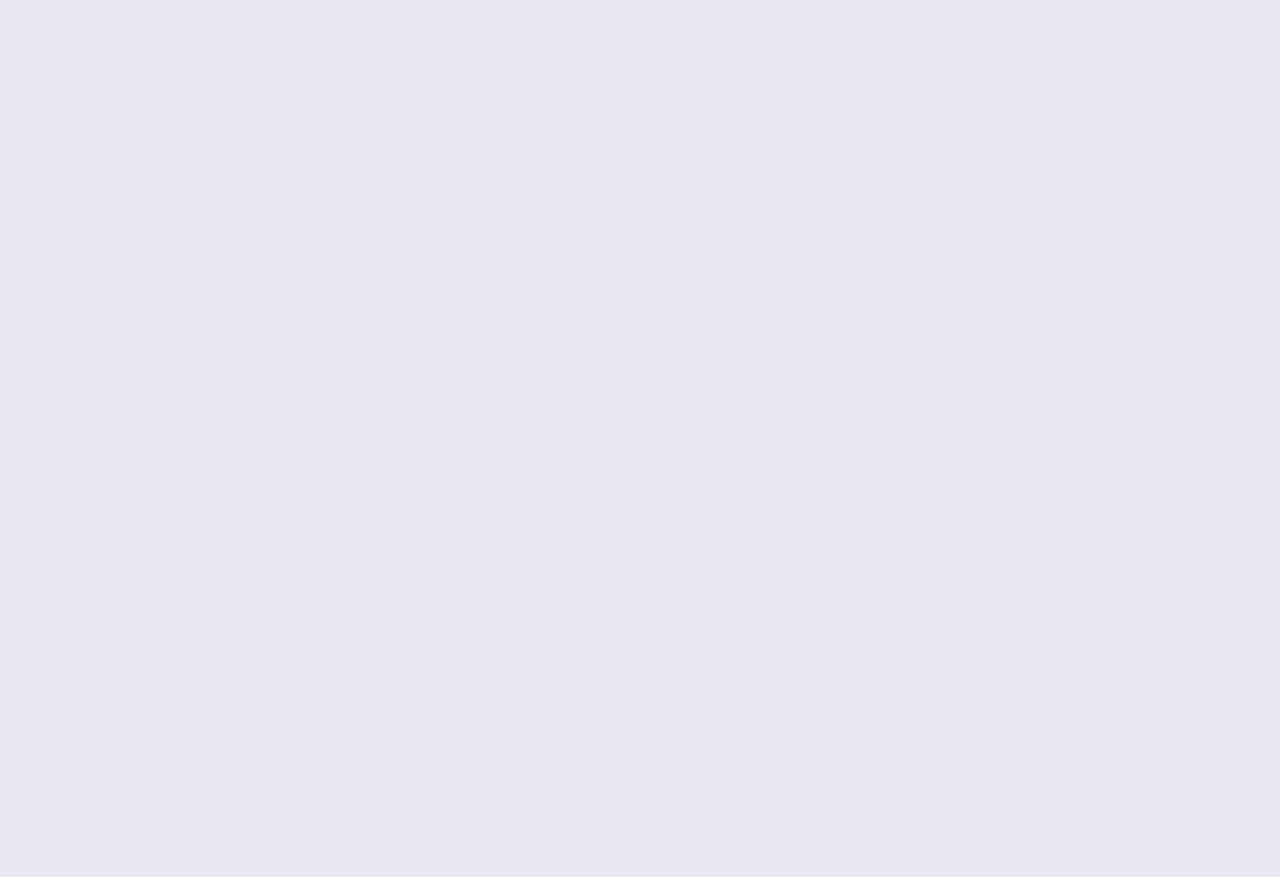
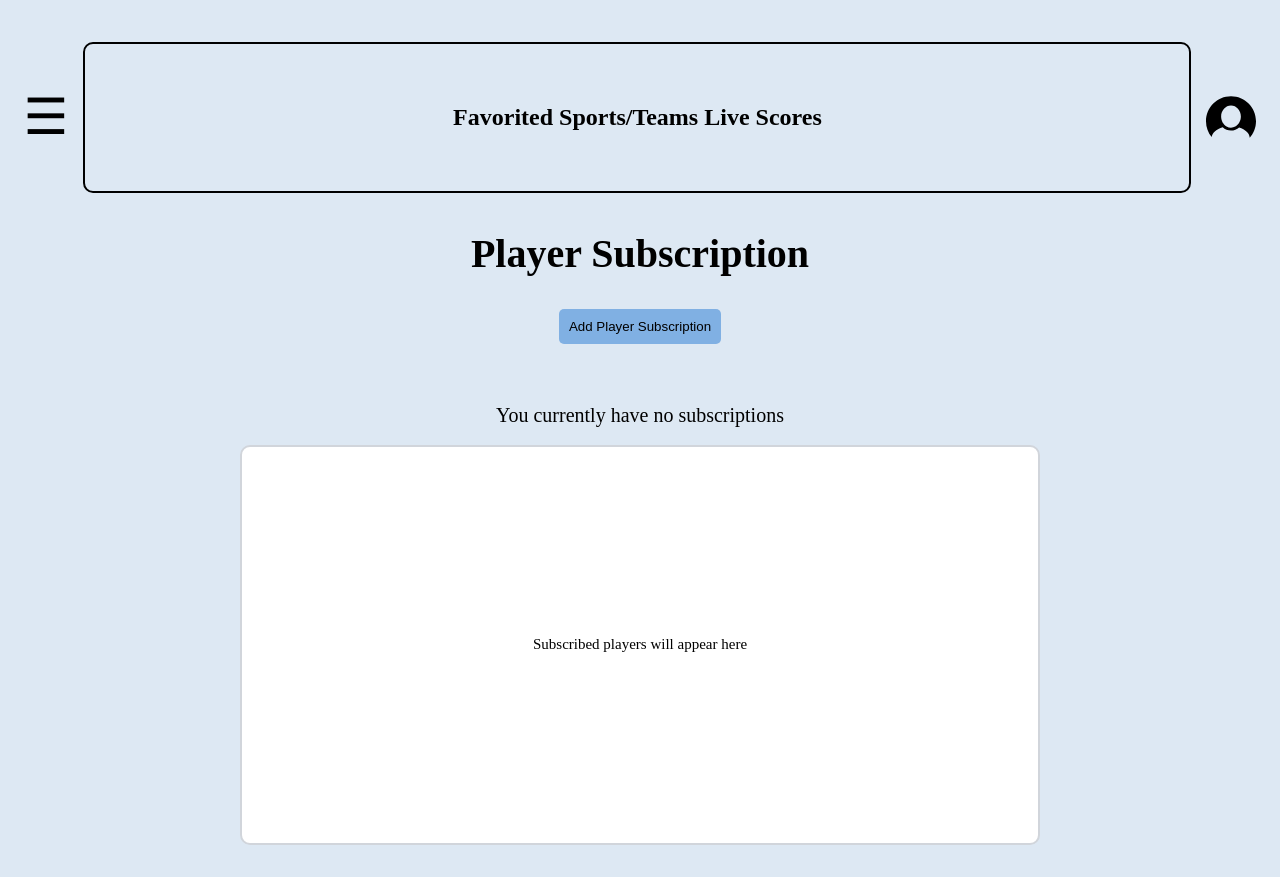
Before and after one commit to joelroyST/meta-capstone, a React (Vite) app in the folder frontend/: page /player-subscriptions in a window 1280 px wide. Before the commit this address had no page. Before the commit the page ends 800 px from the top, so only its background shows below. Built offline with nearby package versions, Linux system fonts and the light colour scheme.

Commit message:
This creates the frontend page and form where user's subscriptions will be held

```diff
--- a/frontend/src/App.jsx
+++ b/frontend/src/App.jsx
@@ -8,6 +8,7 @@ import LeaguePage from "./pages/LeaguePage";
 import FantasyRoster from "./pages/FantasyRoster";
 import PlayerMarketplace from "./pages/PlayerMarketplace";
 import TradePage from "./pages/TradePage";
+import PlayerSubscriptions from "./pages/PlayerSubscriptions";
 
 function App() {
   const [user, setUser] = useState(null);
@@ -62,6 +63,10 @@ function App() {
           element={<FantasyBasketball user={user} setUser={setUser} handleLogout={handleLogout} />}
         />
         <Route
+          path="/player-subscriptions"
+          element={<PlayerSubscriptions user={user} setUser={setUser} handleLogout={handleLogout} />}
+        />
+        <Route
           path="/league/:userId/:leagueId"
           element={<LeaguePage user={user} setUser={setUser} handleLogout={handleLogout} />}
         />
--- a/frontend/src/components/AccountModal.jsx
+++ b/frontend/src/components/AccountModal.jsx
@@ -32,8 +32,8 @@ const AccountModal = ({ setOpenModal, user, handleLogout }) => {
           </button>
         </div>
         <div className="modal-body">
-          <button onClick={handleLogin}>Login</button>
-          <button onClick={handleAccountLogout}>Logout</button>
+          {!user && <button onClick={handleLogin}>Login</button>}
+          {user && <button onClick={handleAccountLogout}>Logout</button>}
           <button>Settings</button>
         </div>
         <div className="profile-section">
--- /dev/null
+++ b/frontend/src/components/AddSubscriptionModal.css
@@ -0,0 +1,89 @@
+.modal-overlay {
+    position: fixed;
+    top: 0;
+    left: 0;
+    bottom: 0;
+    right: 0;
+    height: 100vh;
+    width: 100vw;
+    background: rgba(0,0,0,0.4);
+    display: flex;
+    justify-content: center;
+    align-items: center;
+    z-index: 1000;
+}
+
+.modal-content {
+    background: rgb(255, 255, 255);
+    padding: 32px;
+    border-radius: 12px;
+    width: 90%;
+    max-width: 400px;
+    box-shadow: 0 4px 12px rgba(0,0,0,0.2);
+    display: flex;
+    flex-direction: column;
+    gap: 12px;
+}
+
+.modal-content h2 {
+    margin: 0;
+    text-align: center;
+}
+
+label {
+    font-weight: bold;
+    margin-top: 5px;
+}
+
+.search-input,
+select {
+    padding: 10px;
+    border: 1px solid black;
+    border-radius: 5px;
+    font-size: 16px;
+    text-align: center;
+}
+
+label {
+    text-align: center;
+}
+
+.player-list-container {
+    display: flex;
+    flex-direction: column;
+    align-items: center;
+    gap: 5px;
+    height: 200px;
+    overflow-y: auto;
+    border: 1px solid black;
+    border-radius: 5px;
+    padding: 5px;
+    background: rgb(249, 250, 251);
+}
+
+.player-card {
+    padding: 5px 8px;
+    background: white;
+    border: 1px solid black;
+    border-radius: 5px;
+    cursor: pointer;
+    width: 85%;
+    height: 30px;
+    transition: background-color 0.2s;
+}
+
+.player-card:hover {
+    background-color: rgb(249, 250, 251);
+}
+
+.player-card.selected {
+    background-color: rgb(162, 194, 242);
+}
+
+.add-player-subscription-button {
+    padding: 10px;
+    border: none;
+    border-radius: 5px;
+    cursor: pointer;
+    background: rgb(128, 176, 227);
+}
--- /dev/null
+++ b/frontend/src/components/AddSubscriptionModal.jsx
@@ -0,0 +1,99 @@
+import React, { useState, useEffect } from "react";
+import "./AddSubscriptionModal.css";
+
+const AddSubscriptionModal = ({setOpenAddSubscriptionModal}) => {
+  const [openModal, setOpenModal] = useState(false);
+  const [players, setPlayers] = useState([]);
+  const [filteredPlayers, setFilteredPlayers] = useState([]);
+  const [selectedPlayer, setSelectedPlayer] = useState(null);
+  const [subscriptionLength, setSubscriptionLength] = useState(1)
+  const [summaryFrequency, setSummaryFrequency] = useState(1);
+
+  useEffect(() => {
+    const fetchAllPlayers = async () => {
+      try {
+        const res = await fetch("http://localhost:5000/api/refPlayers");
+        if (!res.ok) {
+          console.error(
+            "There is an error in fetching players PlayerMarketplace.jsx"
+          );
+        }
+        const data = await res.json();
+        setPlayers(data);
+        setFilteredPlayers(data);
+      } catch (error) {
+        console.error("Error trying to fetch players in marketplace: ", error);
+      }
+    };
+    fetchAllPlayers();
+  }, []);
+
+  const searchPlayerByName = (event) => {
+    const filtered = players.filter((player) => {
+      return `${player.metadata.firstname} ${player.metadata.lastname}`
+        .toLowerCase()
+        .includes(event.target.value.toLowerCase());
+    });
+    setFilteredPlayers(filtered);
+    setSelectedPlayer(null);
+  };
+
+  const handlePlayerClick = (player) => {
+    if (selectedPlayer && selectedPlayer.id === player.id) {
+        setSelectedPlayer(null)
+    } else {
+        setSelectedPlayer(player)
+    }
+  }
+
+  const handleSubmit = (event) => {
+    event.preventDefault();
+    setOpenAddSubscriptionModal(false);
+  };
+
+  return (
+    <div className="modal-overlay" onClick={() => setOpenAddSubscriptionModal(false)}>
+      <div className="modal-content" onClick={(event) => event.stopPropagation()}>
+        <h2>Create a New Player Subscription!</h2>
+        <label>What player would you like to subscribe to?</label>
+        <input
+          type="text"
+          className="search-input"
+          placeholder="Search player by name..."
+          onChange={searchPlayerByName}
+        />
+        <div className="player-list-container">
+          {(selectedPlayer ? [selectedPlayer] : filteredPlayers).map((player) => (
+            <div
+              key={player.id}
+              className={`player-card ${selectedPlayer && selectedPlayer.id === player.id ? "selected" : ""}`}
+              onClick={() => handlePlayerClick(player)}
+                >
+              {player.metadata.firstname} {player.metadata.lastname}
+            </div>
+          ))}
+        </div>
+
+        <label>How long will your subscription be for? (weeks)</label>
+        <input
+          type="number"
+          min="1"
+          value={subscriptionLength}
+          onChange={(event) =>
+            setSubscriptionLength(Number(event.target.value))
+          }></input>
+
+        <label>How frequent do you want your subscription summaries?</label>
+        <select value={summaryFrequency} onChange={(event) => setSummaryFrequency(Number(event.target.value))}>
+            <option value={1}>Every 1 Week</option>
+            <option value={2}>Every 2 Weeks</option>
+            <option value={3}>Every 4 Weeks</option>
+        </select>
+        <button className="add-player-subscription-button" onClick={handleSubmit}>Confirm Subscription</button>
+        <button className="add-player-subscription-button" onClick={() => setOpenAddSubscriptionModal(false)}>Cancel</button>
+      </div>
+    </div>
+  );
+};
+
+export default AddSubscriptionModal;
--- a/frontend/src/components/ProposeTradeModal.jsx
+++ b/frontend/src/components/ProposeTradeModal.jsx
@@ -163,12 +163,6 @@ const ProposeTradeModal = ({ user, open, onClose, leagueId }) => {
       setQuestionindex((prev) => prev - 1);
     }
   };
-
-  // const handleSubmit = () => {
-  //   if (questionIndex === 1 && !validateTradeLegs()) return;
-  //   console.log("Trade proposal submitted with legs:", tradeLegs);
-  //   handleClose();
-  // };
 
   const handleSubmit = async () => {
   if (!validateTradeLegs()) return;
--- a/frontend/src/components/SideBarModal.css
+++ b/frontend/src/components/SideBarModal.css
@@ -30,11 +30,24 @@
     flex-direction: column;
     text-align: center;
     margin-top: 50px;
+    cursor: pointer;
+    border: 1px solid black;
+    padding: 8px 5px;
+}
 
+.sidebar-title2 {
+    display: flex;
+    flex-direction: column;
+    text-align: center;
+    cursor: pointer;
+    border: 1px solid black;
+    padding: 8px 5px;
 }
 
 .sidebar-title {
     display: flex;
     flex-direction: column;
     text-align: center;
+    border: 1px solid black;
+    padding: 8px 5px;
 }
--- a/frontend/src/components/SideBarModal.jsx
+++ b/frontend/src/components/SideBarModal.jsx
@@ -21,11 +21,17 @@ function SidebarModal({setOpenSidebar}) {
         setOpenSidebar(false);
     }
 
+    const handleNavigatePlayerSubscriptions = () => {
+        navigate('/player-subscriptions');
+        setOpenSidebar(false);
+    }
+
   return (
     <div className='sidebar-modal-overlay' onClick={handleClose}>
         <div className='sidebar-modal open' onClick={(event) => event.stopPropagation()}>
             <button onClick={handleHomeClick} className='sidebar-title'>Home</button>
             <h2 className='sidebar-title1' onClick={handleNavigateFantasyBasketball}>Fantasy Basketball</h2>
+            <h2 className='sidebar-title2' onClick={handleNavigatePlayerSubscriptions}>Player Subscriptions</h2>
             <h2 className='sidebar-title'>Hot News</h2>
             <h2 className='sidebar-title'>NBA Teams</h2>
         </div>
--- /dev/null
+++ b/frontend/src/pages/PlayerSubscriptions.css
@@ -0,0 +1,58 @@
+.subscriptions-container {
+    display: flex;
+    align-items: center;
+    flex-direction: column;
+    width: 100%;
+    min-height: 100vh;
+    padding: 32px;
+    margin: 0 auto;
+    background-color: rgb(221, 232, 243);
+    box-sizing: border-box;
+}
+
+.subscriptions-title {
+    font-size: 40px;
+    font-weight: bold;
+    text-align: center;
+    margin-bottom: 32px;
+}
+
+.subscriptions-placeholder {
+    display: flex;
+    flex-direction: column;
+    align-items: center;
+    justify-content: center;
+    margin-top: 40px;
+}
+
+.placeholder-text {
+    font-size: 20px;
+    margin-bottom: 18px;
+}
+
+.placeholder-box {
+    width: 90vw;
+    max-width: 800px;
+    height: 400px;
+    border: 2px solid rgb(209, 213, 219);
+    background-color: white;
+    border-radius: 10px;
+    display: flex;
+    align-items: center;
+    justify-content: center;
+    padding: 15px;
+    box-sizing: border-box;
+}
+
+.placeholder-subtext {
+    font-size: 15px;
+    text-align: center;
+}
+
+.add-subscription-button {
+    background: rgb(128, 176, 227);
+    padding: 10px;
+    border: none;
+    border-radius: 5px;
+    cursor: pointer;
+}
--- /dev/null
+++ b/frontend/src/pages/PlayerSubscriptions.jsx
@@ -0,0 +1,35 @@
+import React, {useState, useEffect} from "react";
+import TopBar from "../components/TopBar";
+import SidebarModal from "../components/SideBarModal";
+import AccountModal from "../Components/AccountModal";
+import AddSubscriptionModal from "../components/AddSubscriptionModal";
+import "./PlayerSubscriptions.css";
+
+const PlayerSubscriptions = ({user, setUser, handleLogout}) => {
+    const [openModal, setOpenModal] = useState(false);
+    const [openSidebar, setOpenSidebar] = useState(false);
+    const [openAddSubscriptionModal, setOpenAddSubscriptionModal] = useState(false)
+
+  return (
+  <div className="subscriptions-container">
+    <TopBar
+        onHamburgClick={() => setOpenSidebar((prev) => !prev)}
+        onProfileClick={() => setOpenModal(true)}
+      />
+      {openModal && <AccountModal setOpenModal={setOpenModal} user={user} handleLogout={handleLogout} />}
+      {openSidebar && <SidebarModal setOpenSidebar={setOpenSidebar} />}
+      {openAddSubscriptionModal && <AddSubscriptionModal setOpenAddSubscriptionModal={setOpenAddSubscriptionModal} /> }
+    <h1 className="subscriptions-title">Player Subscription</h1>
+    <button className="add-subscription-button" onClick={() => setOpenAddSubscriptionModal(true)}>Add Player Subscription</button>
+    <div className="subscriptions-placeholder">
+        <p className="placeholder-text">You currently have no subscriptions</p>
+        <div className="placeholder-box">
+            <p className="placeholder-subtext">Subscribed players will appear here</p>
+        </div>
+    </div>
+  </div>
+
+  )
+};
+
+export default PlayerSubscriptions;
--- a/frontend/src/pages/TradePage.css
+++ b/frontend/src/pages/TradePage.css
@@ -1,12 +1,9 @@
-body {
-  background-color: rgb(231, 235, 241);
-}
-
 .trade-page {
   padding: 24px;
   font-family: sans-serif;
   max-width: 900px;
   margin: 0 auto;
+  background-color: rgb(231, 235, 241);
 }
 
 .trade-page h1 {
@@ -21,7 +18,7 @@ section {
   margin-bottom: 40px;
 }
 
-section h2 {
+.trade-page-subtitle {
   font-size: 22px;
   font-weight: bold;
   margin-bottom: 15px;
```
Also changed, not shown: frontend/src/pages/TradePage.jsx (+4 -4 lines), 1 other file (tests, documents, lock files or other folders).
